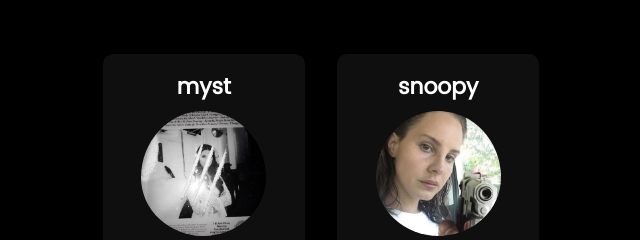
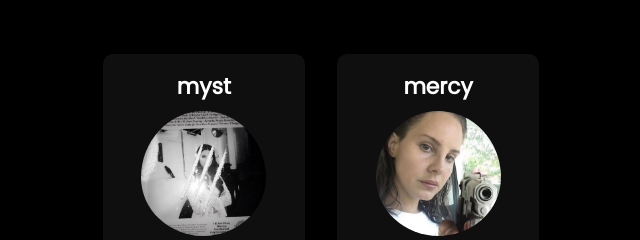
Before and after one commit to ssswatt/ssswatt.github.io, a plain HTML site: page users.html in a window 1280 px wide. Shown: the part 245-485 px from the top of the page, 319-959 px from the left. Drawn offline with nearby package versions, Linux system fonts and the light colour scheme.

Commit message:
Update users.html

```diff
--- a/users.html
+++ b/users.html
@@ -56,7 +56,7 @@
             <div class="item">
                 <div class="content">
                     <div class="img-wrap">
-                        <a href="https://swat.lol" target="_blank">snoopy</a>
+                        <a href="https://swat.lol" target="_blank">mercy</a>
                         <img src="pfps/IMG_6094.jpeg">
                         <a id="button">dev</a>
                         <div class="socials">
```
